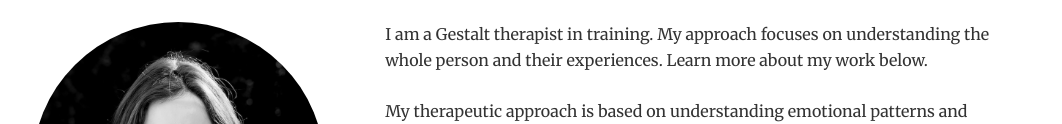
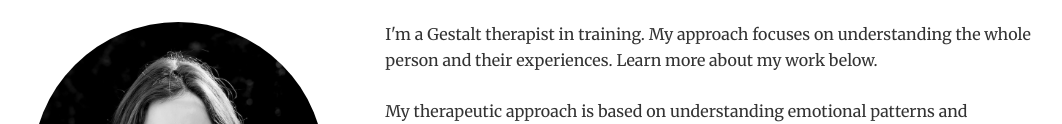
Before and after one commit to RomansBermans/monika-bermans, a plain HTML site: page index.html in a window 1280 px wide. Shown: the part 608-732 px from the top of the page, without its empty margins (108-1170 px from the left). Drawn offline with nearby package versions, Linux system fonts and the light colour scheme; a web font is replaced by a local one.

Commit message:
Update index.html

```diff
--- a/index.html
+++ b/index.html
@@ -49,7 +49,7 @@
             <p><img src="images/monika-bermans.jpg" alt="Monika Bermans"></p>
           </div>
           <div class="column-8">
-            <p>I am a Gestalt therapist in training. My approach focuses on understanding the whole person and their experiences. Learn more about my work below.</p>
+            <p>I'm a Gestalt therapist in training. My approach focuses on understanding the whole person and their experiences. Learn more about my work below.</p>
             <p>My therapeutic approach is based on understanding emotional patterns and experiences. I believe in a holistic approach to therapy, and I'm here to guide you on your journey.</p>
             <p>Feel free to reach out to me for more information or to schedule a consultation. I'm here to help you navigate your emotional journey.</p>
             <p>I am a Gestalt therapist in training. My approach focuses on understanding the whole person and their experiences. Learn more about my work below.</p>
```
